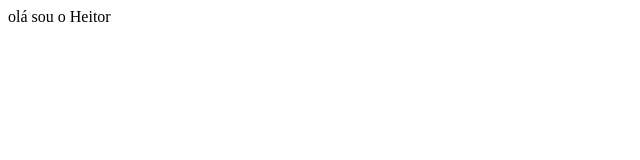
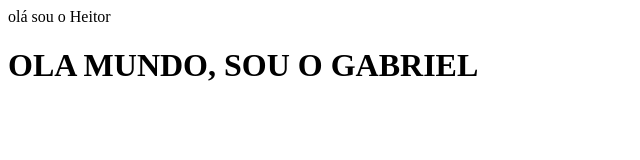
Before and after one commit to HeitorDev1226/primordial-project, a plain HTML site: page gabriel.html in a window 1280 px wide. Shown: the whole page, without its empty margins (0-640 px from the left). Drawn offline with Linux system fonts and the light colour scheme.

Commit message:
segunda alteração

```diff
--- a/gabriel.html
+++ b/gabriel.html
@@ -8,5 +8,8 @@
 </head>
 <body>
     olá sou o Heitor
+
+
+    <h1>OLA MUNDO, SOU O GABRIEL</h1>
 </body>
 </html>
```
